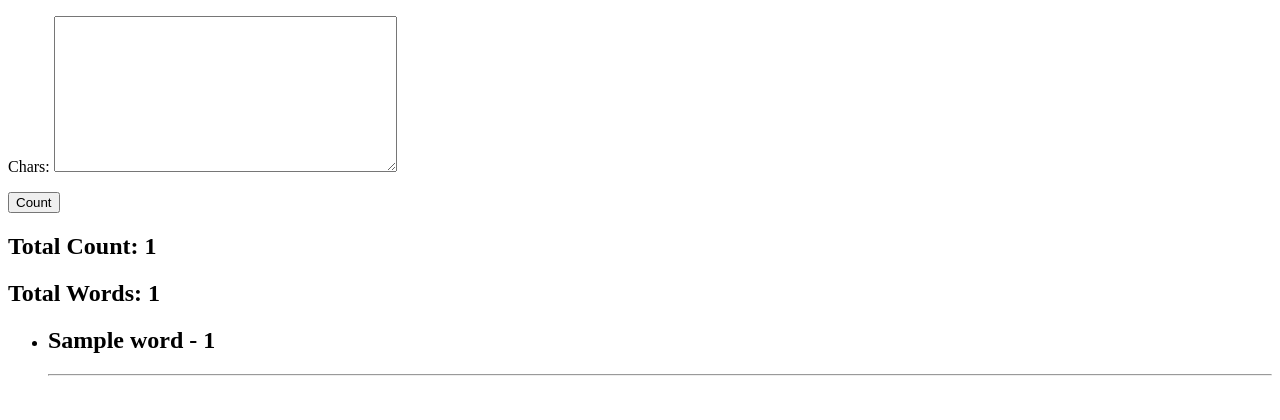
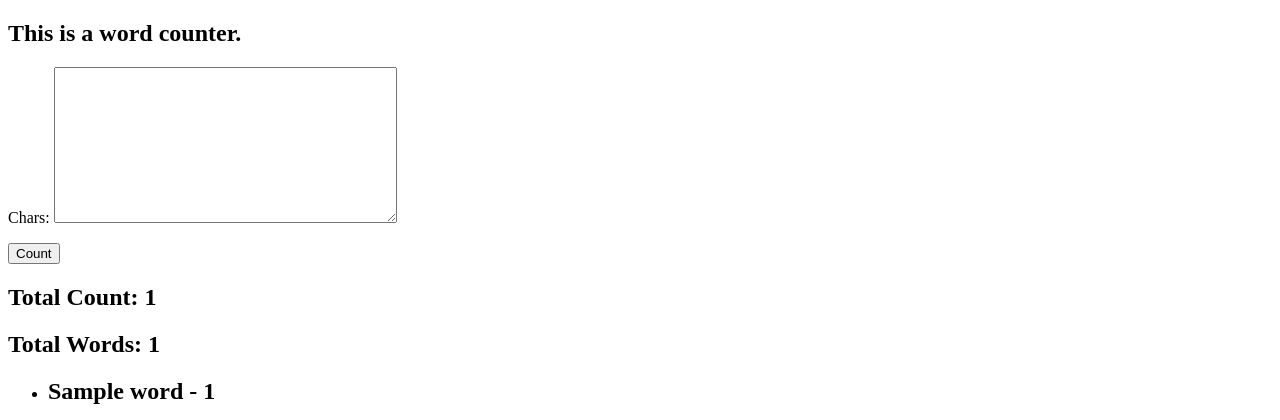
Before and after one commit to mihirthakur444/Counter, a Django app: template word/templates/word/counter.html in a window 1280 px wide. Shown: the top 420 px of the page. Run offline with Django 3.2, Linux system fonts and the light colour scheme; tables that the repository leaves empty hold one stand-in row (values such as "Sample post"); the template is opened without the code that fills it: values that come from a table or form of the project are taken from there, most other values are stand-ins (such as "Sample title", 1, 10 or a date in 2020).

Commit message:
Added Heading

```diff
--- a/word/templates/word/counter.html
+++ b/word/templates/word/counter.html
@@ -4,7 +4,7 @@
     <title></title>
 </head>
 <body>
-
+<h2>This is a word counter.</h2>
     <form method="POST">
         {% csrf_token %}
         {{ form.as_p }}
```
